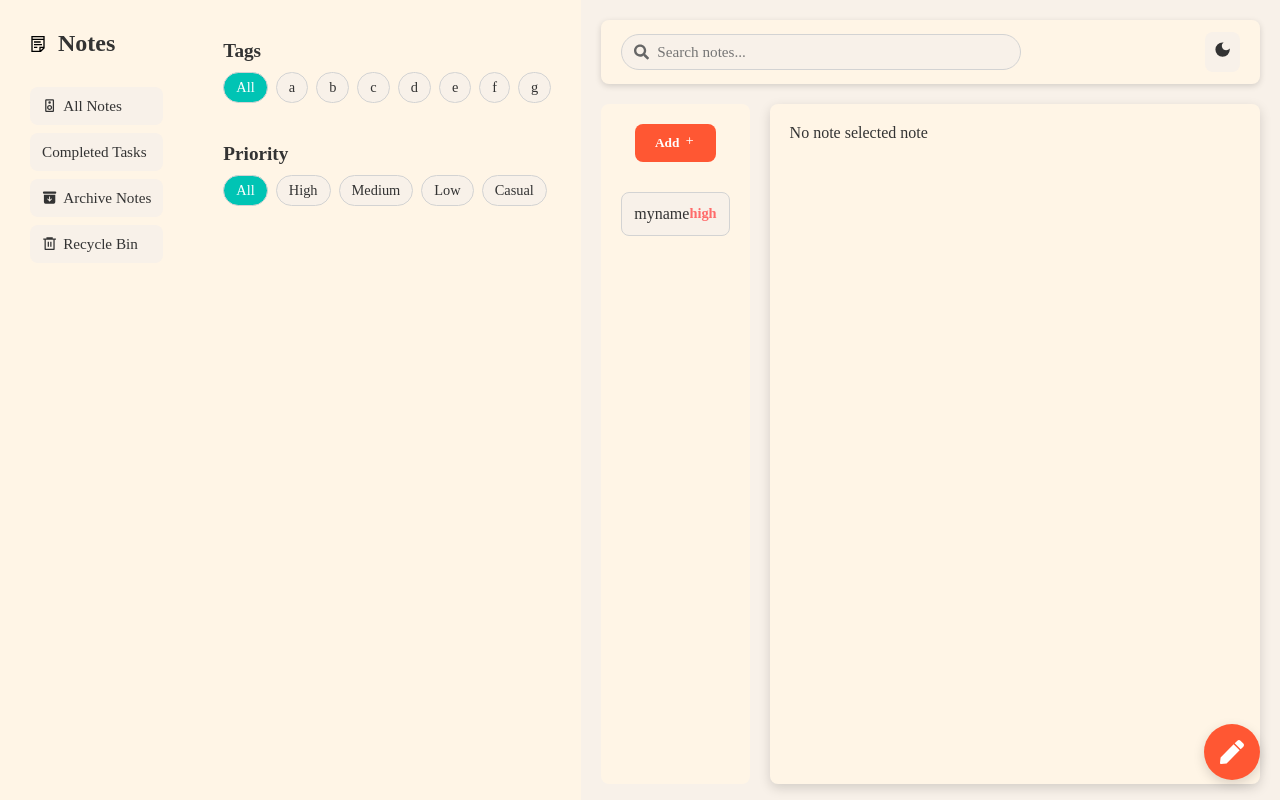
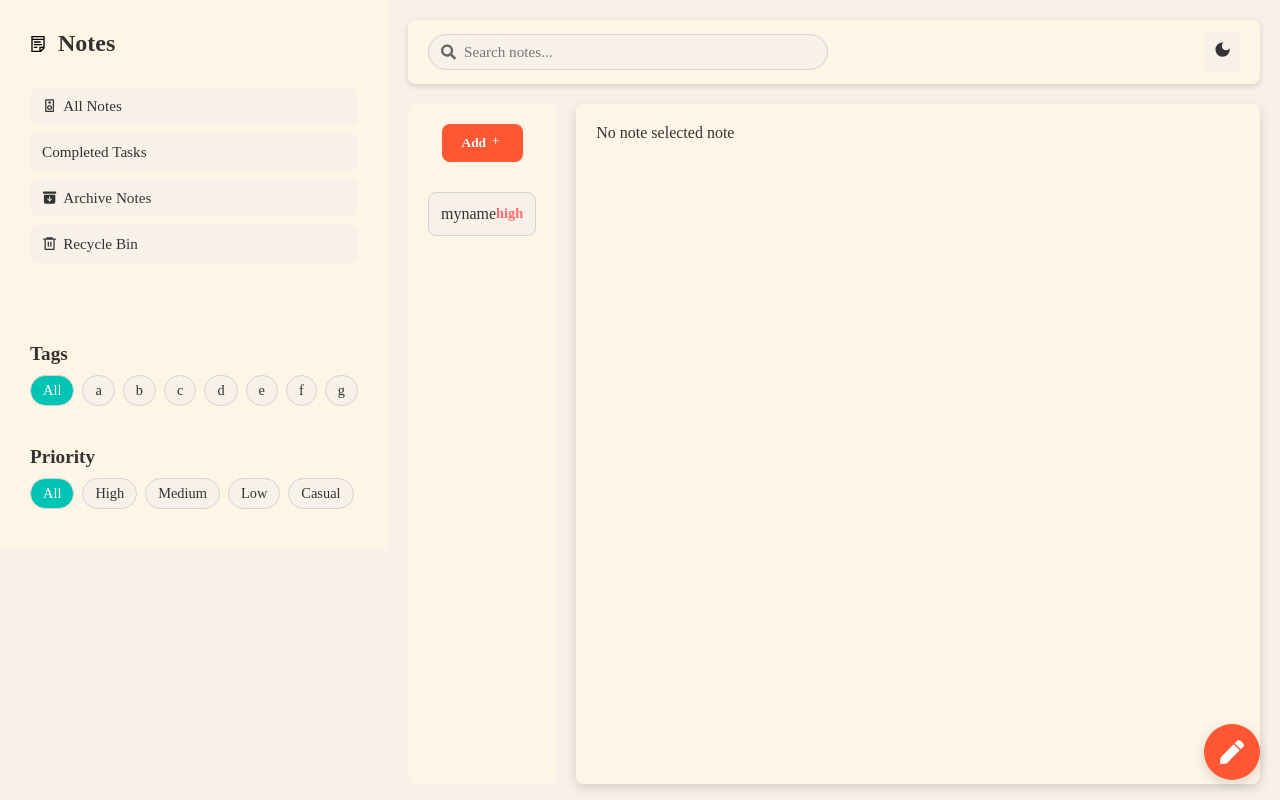
Before and after one commit to TarunK951/notes-app, a React (Vite) app: page / in a window 1280 px wide. Built offline with nearby package versions, Linux system fonts and the light colour scheme; a web font is replaced by a local one.

Commit message:
bugs & fixes css modifications

```diff
--- a/src/features/notes/components/Sidebar.jsx
+++ b/src/features/notes/components/Sidebar.jsx
@@ -50,7 +50,7 @@ function Sidebar({
   };
 
   return (
-    <>
+    <div className="sidebar">
       <div className={`sidebar-wrapper ${isSidebarOpen ? "open" : ""}`}>
         <aside className="notes-sidebar">
           <div className="logo-container">
@@ -142,7 +142,7 @@ function Sidebar({
           </div>
         </aside>
       </div>
-    </>
+    </div>
   );
 }
 
--- a/src/styles/sidebar.css
+++ b/src/styles/sidebar.css
@@ -2,14 +2,14 @@
 
 .sidebar-wrapper {
   background: var(--bg-secondary);
-  height: 100%;
+
   transition: transform 0.3s ease;
   z-index: 1000;
 }
 
 .filter-wrapper {
   background: var(--bg-secondary);
-  height: 100%;
+
   transition: transform 0.3s ease;
   z-index: 1000;
 }
```
